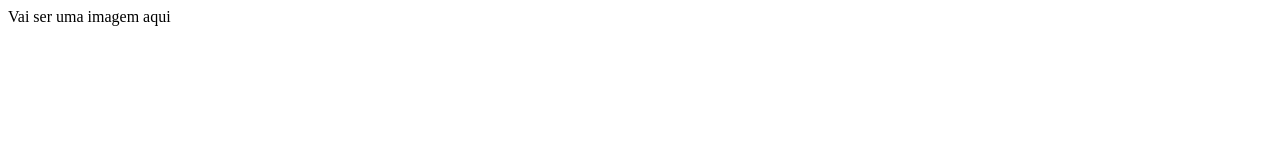
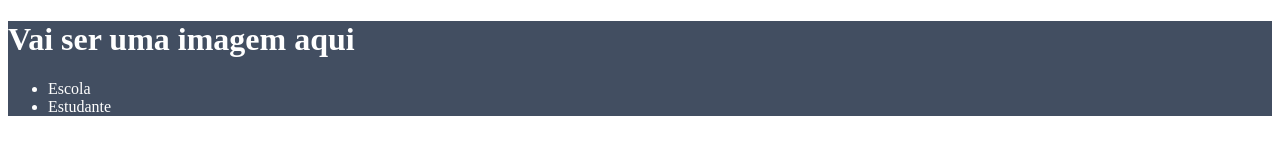
Before and after one commit to FernandaMSRosa/Site-turma-2B, a plain HTML site: page SiteEscola/index.html in a window 1280 px wide. Drawn offline with Linux system fonts and the light colour scheme.

Commit message:
Iniciei o header

```diff
--- a/SiteEscola/index.html
+++ b/SiteEscola/index.html
@@ -2,11 +2,19 @@
 <html lang="en">
 <head>
     <meta charset="UTF-8">
+    <meta http-equiv="X-UA-Compatible" content="IE=edge">
     <meta name="viewport" content="width=device-width, initial-scale=1.0">
     <title>Document</title>
-    <link rel=”stylesheet” href=”style.css”>
+    <link rel="stylesheet" href="style.css">
 </head>
 <body>
-</h1>Vai ser uma imagem aqui</body>
+    <header>
+        <h1>Vai ser uma imagem aqui</h1>
+        <ul>
+            <li>Escola</li>
+            <li>Estudante</li>
+        </ul>
+    </header>
+
 </body>
 </html>
--- a/SiteEscola/style.css
+++ b/SiteEscola/style.css
@@ -1,3 +1,7 @@
-<body{
-background-color: #383D58
+header{
+    background-color: #424E61;
+    color: white;
+
+
+
 }
```
